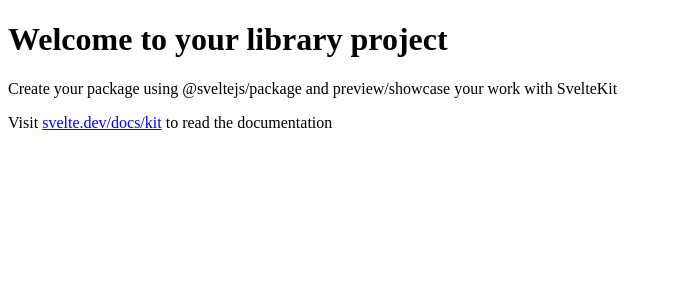
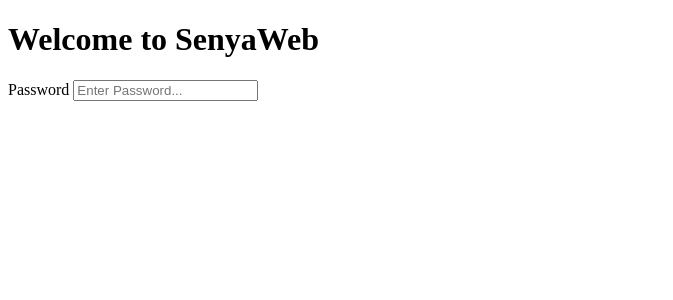
Before and after one commit to TheSenya/senyaweb-fe, a SvelteKit app: page / in a window 1280 px wide. Shown: the top 300 px of the page, without its empty margins (0-673 px from the left). Built offline with nearby package versions, Linux system fonts and the light colour scheme.

Commit message:
started going some FE stuff

```diff
--- a/src/routes/+page.svelte
+++ b/src/routes/+page.svelte
@@ -1,3 +1,35 @@
-<h1>Welcome to your library project</h1>
-<p>Create your package using @sveltejs/package and preview/showcase your work with SvelteKit</p>
-<p>Visit <a href="https://svelte.dev/docs/kit">svelte.dev/docs/kit</a> to read the documentation</p>
+<script>
+
+let password = ''
+
+function handlePasswordLogin() {
+    if (password.length > 0){
+        alert(`Logging in with password`)
+    }
+}
+
+
+</script>
+
+<main>
+<h1 class="welcome">Welcome to SenyaWeb</h1>
+<div class="access-card">
+    <div class=password-card>
+        <label for="password">Password</label>
+        <input
+            type="password"
+            id="password"
+            placeholder="Enter Password..."
+            bind:value={password}
+        />
+    </div>
+    <div class="guess-card">
+
+    </div>
+</div>
+
+</main>
+
+<style>
+
+</style>
```
Also changed, not shown: 1 other file (tests, documents, lock files or other folders).
